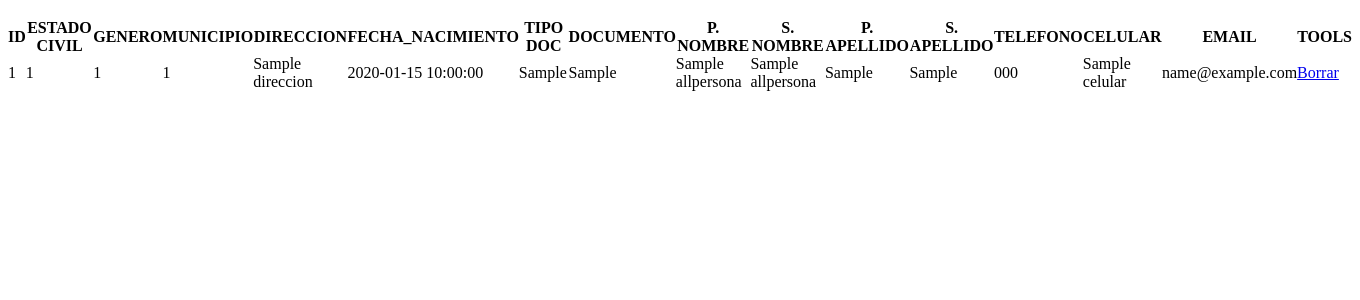
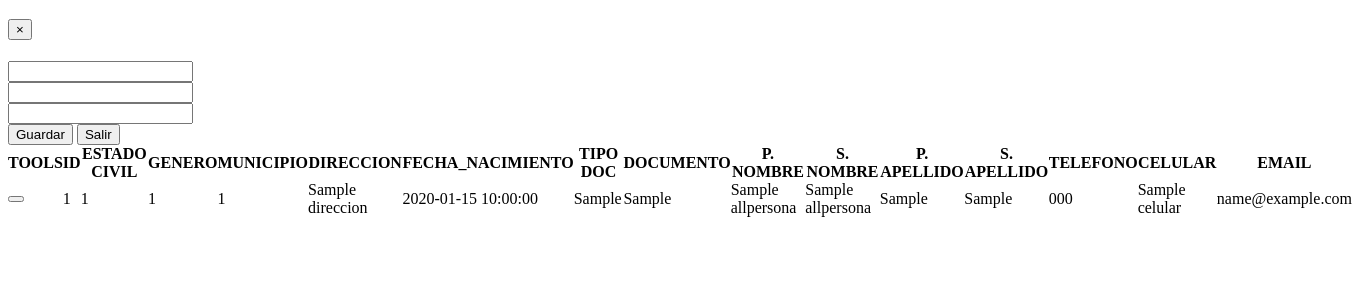
Before and after one commit to juan3aad/SIACU, a PHP site: template view/paginacionPersonaView.php in a window 1360 px wide. Shown: the part 30-330 px from the top of the page. Run offline with PHP 8.4, Linux system fonts and the light colour scheme; the visitor is signed in with stand-in values (Sample User, id 1); tables that the repository leaves empty or names only in its code hold one stand-in row (values such as "Sample post"); the template is opened without the code that fills it: most values are stand-ins (such as "Sample title", 1, 10 or a date in 2020).

Commit message:
Todo paginacion

```diff
--- a/controller/TblpersonaController.php
+++ b/controller/TblpersonaController.php
@@ -67,9 +67,9 @@
             $secpersona=(int)$_GET["id"];
 
             $persona=new Tblpersona();
-            $persona->deleteBy("secpersona",$secpersona);
+            $persona->deleteBy("id_persona",$secpersona);
         }
-        $this->redirect("Tblpersona", "index");
+        $this->redirect("Tblpersona", "index2");
     }
 
     //----------------------
--- a/view/paginacionPersonaView.php
+++ b/view/paginacionPersonaView.php
@@ -11,13 +11,53 @@
 
    <form name='frmlistaPersona' id='frmlistaPersona' action=''>
 
+         <!--MODAL PARA ACTUALIZAR DATOS PERSONALES -->
+                                                <div class="modal fade" id="myModal" role="dialog">
+                                                  <div class="modal-dialog modal-sm">
+                                                    <div class="modal-content">
+                                                      <div class="modal-header">
+                                                        <button type="button" class="close" data-dismiss="modal">&times;</button>
+                                                        <h4 class="modal-title">
+                                                            <div id="TituloModal"></div>
+
+                                                        </h4>
+                                                      </div>
+                                                      <div class="modal-body">
+                                                        <div id="capaDatos" name="capaDatos">
+                                                            <input type="text" name="tdatosp" id="tdatosp" value="" class="letras"  maxlength="20">
+                                                        </div>
+
+
+                                                        <div id="capaEmail" name="capaEmail">
+                                                            <input type="email" name="tmemail" id="tmemail" value="" maxlength="60">
+                                                        </div>
+
+                                                        <div id="capaCelular" name="capaCelular">
+                                                            <input type="text" name="tmcelular" id="tmcelular" value="" class="number" maxlength="10">
+                                                        </div>
+
+
+                                                      </div>
+                                                      <div class="modal-footer">
+                                                        <button type="button" id="bguardarModal1" name="bguardarModal1" class="btn btn-success" data-dismiss="modal" >Guardar</button>
+                                                        <button type="button" class="btn btn-default" data-dismiss="modal">Salir</button>
+
+                                                      </div>
+                                                    </div>
+                                                  </div>
+                                                </div>
+
+                                        <!--FINF MODAL PARA ACTUALIZAR DATOS PERSONALES  ---->
+
+
 
        <article id="contenido">
 
     <table cellpadding="0" cellspacing="0" border="0" class="display" id="tabla_listaPersonas">
                     <thead>
                     <tr>
-                       <th>ID</th>
+                        <th colspan='2'>TOOLS</th>
+                        <th>ID</th>
                         <th>ESTADO CIVIL</th>
                         <th>GENERO</th>
                         <th>MUNICIPIO</th>
@@ -32,12 +72,13 @@
                         <th>TELEFONO</th>
                         <th>CELULAR</th>
                         <th>EMAIL</th>
-                        <th>TOOLS</th>
+
                      </tr>
                     </thead>
                     <tfoot>
                     <tr>
-                       <th></th>
+
+                        <th colspan="2"></th>
                        <th></th>
                        <th></th>
                        <th></th>
@@ -59,6 +100,13 @@
 
             <?php foreach($allpersonas as $user) { //recorremos el array de objetos y obtenemos el valor de las propiedades ?>
                     <tr>
+                    <td>
+                    <a href="<?php echo $helper->url("Tblpersona","borrar"); ?>&id=<?php echo $user->id_persona; ?>" class="btn btn-danger btn-xs"> <i class="glyphicon glyphicon-trash"></i></a>
+                    </td>
+                    <td>
+                    <!--<a href="<?php //echo $helper->url("Tblpersona","editar"); ?>&id=<?php ///echo $user->id_persona; ?>" class="btn btn-warning btn-xs" data-toggle="modal" data-target="#myModal" > <i class="glyphicon glyphicon-pencil"></i></a> -->
+                     <button class="btn btn-primary btn-xs" type="button" id="beditarAfil" name="<?php echo $user->id_persona; ?>" data-toggle="modal" data-target="#myModal" ><span class="glyphicon glyphicon-pencil"></span></button>
+                    </td>
                     <td><?php echo $user->id_persona; ?> </td>
                     <td><?php echo $user->id_estado_civil; ?> </td>
                     <td><?php echo $user->id_sexo; ?> </td>
@@ -75,9 +123,7 @@
                     <td><?php echo $user->celular; ?></td>
                     <td><?php echo $user->email; ?></td>
 
-                    <td>
-                    <a href="<?php echo $helper->url("Tblpersona","borrar"); ?>&id=<?php echo $user->id_usuario; ?>" class="btn btn-danger">Borrar</a>
-                    </td>
+
 
 
                    </tr>
```
Also changed, not shown: scripts.js (+12 -0 lines).
